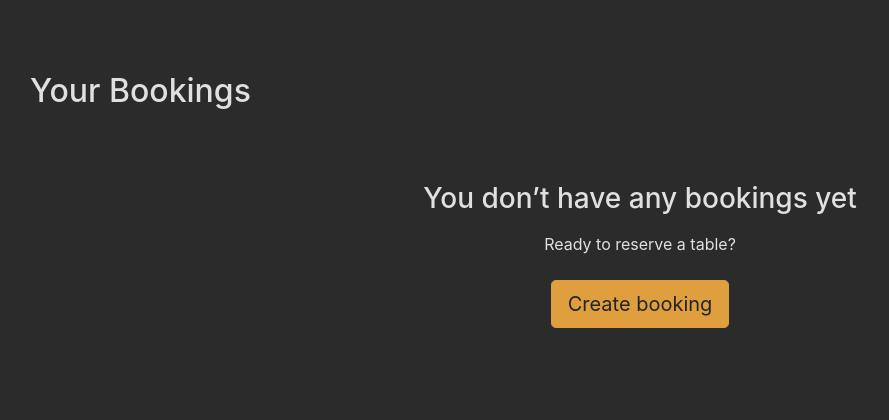
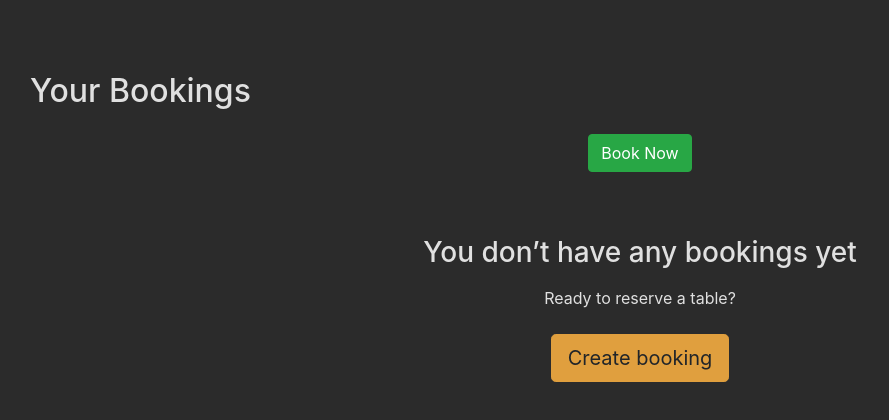
Before and after one commit to Bear81/restaurant_booking, a Django app: page /profile/ in a window 1280 px wide. Shown: the part 94-514 px from the top of the page, without its empty margins (0-889 px from the left). Run offline with Django 4.2, Linux system fonts and the light colour scheme; the visitor is signed in with stand-in values (Sample User, id 1); data that the repository does not hold is empty; some libraries are stand-ins or nearby versions.

Commit message:
feat(bookings): always show Book Now CTA on booking list (#5)

```diff
--- a/bookings/templates/bookings/booking_list.html
+++ b/bookings/templates/bookings/booking_list.html
@@ -3,6 +3,12 @@
 {% block content %}
 <div class="container mt-5">
   <h2 class="text-center text-md-left mb-4">Your Bookings</h2>
+
+  <div class="text-center mb-3">
+    <a href="{% url 'create_booking' %}" class="btn btn-success">
+        Book Now
+    </a>
+</div>
 
   {% if bookings %}
     <div class="table-responsive">
```
